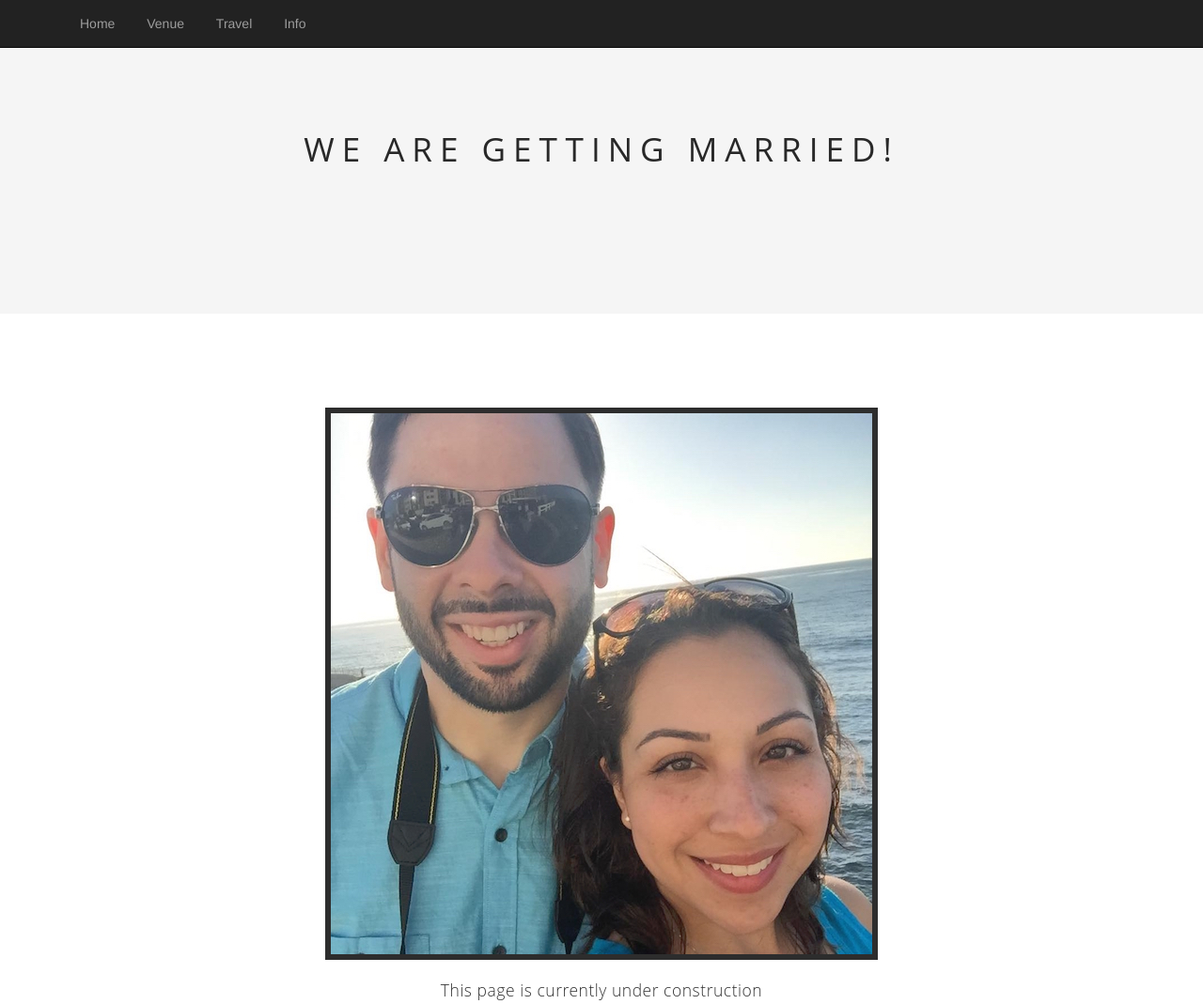
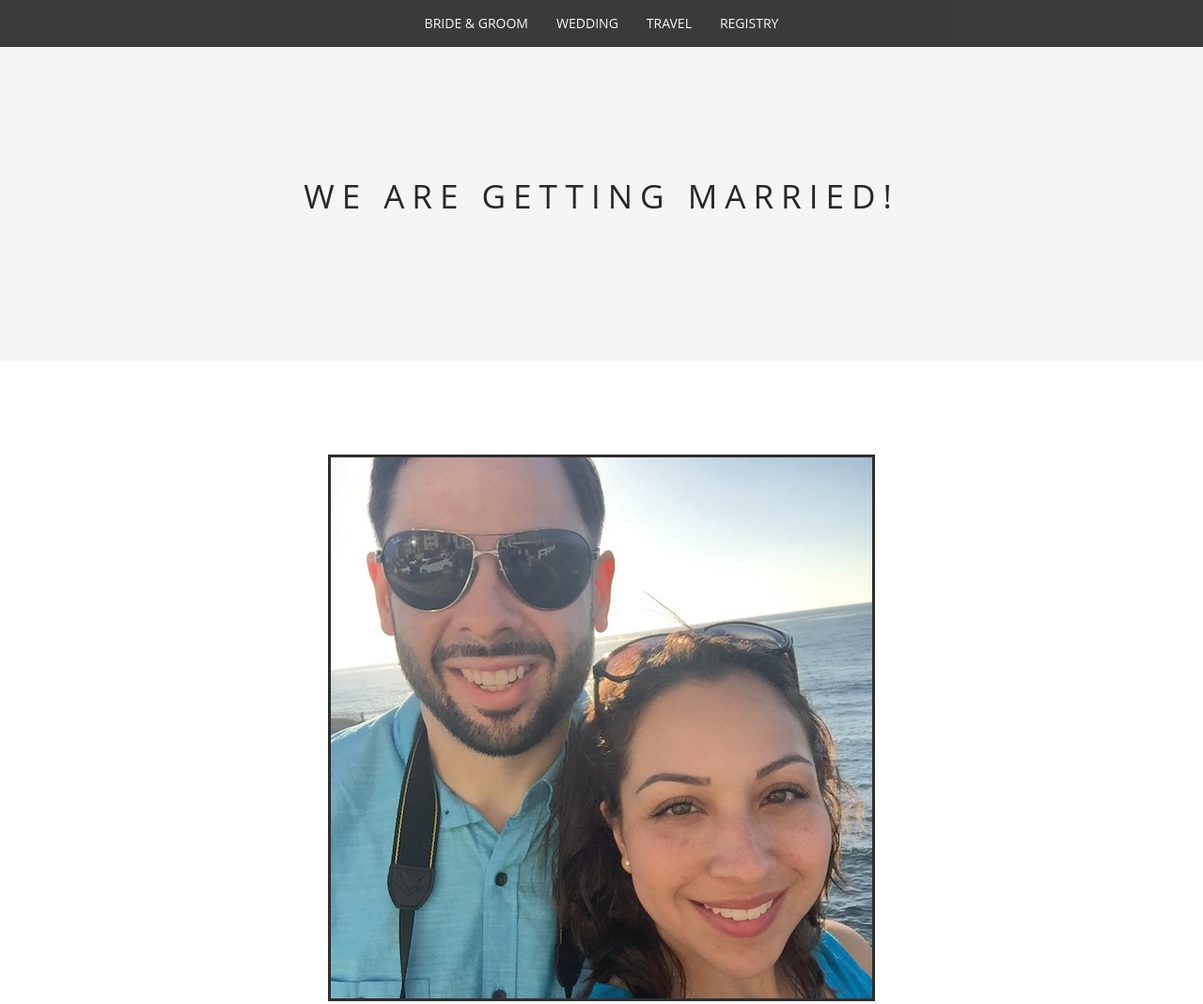
Before and after one commit to ariveralee/WeddingSite, a plain HTML site: page index.html in a window 1280 px wide. Shown: the top 1069 px of the page at 94% size. Drawn offline with nearby package versions, Linux system fonts and the light colour scheme.

Commit message:
fixed nav bar

```diff
--- a/css/home.css
+++ b/css/home.css
@@ -1,7 +1,3 @@
-
-
-
-
 #title {
     padding: 80px 0 120px;
     font-family: 'Open Sans', sans-serif;
@@ -30,40 +26,76 @@
     line-height: 1.4em;
     font-weight: 300;
 }
-/*
-#intro img {
-    max-width: 40em;
-    max-height: 60em;
-    border: .55em solid #2d2d2d;
-}*/
 
 .img-responsive {
     display: block;
     height: auto;
-    max-width: 100%;
-    border: .45em solid #2d2d2d;
+    max-width: 80%;
+    border: .25em solid #2d2d2d;
 }
 
-/* Desktop navigation */
-
-.navbar .nav,
-.navbar .nav > li {
-    float: none;
-    display: inline-block;
-    *display:inline;
-    *zoom:1;
-    vertical-align: top;
+#main_menu {
+    text-transform: uppercase;
+    margin: 0px;
 }
 
-.navbar-inner {
-    text-align: center;
-}
-/*
-.navbar .navbar {
-    display: inline-block;
-    float: none;
+#main_menu.navbar-default .navbar-brand {
+    color: rgba(119, 119, 119, 1);
 }
 
-.navabar .navbar-collapse {
-    text-align: center;
-    }*/
+/* The nav bar itself */
+#main_menu.navbar-default {
+    font-size: 10px;
+    background-color: rgba(0, 0, 0, 1);
+    border-width: 0px;
+    border-radius: 0px;
+    opacity: 0.77;
+}
+
+#main_menu.navbar-default .navbar-nav {
+    float: none;
+    margin: 0 auto;
+    display: table;
+    table-layout: fixed;
+}
+
+#main_menu.navbar-default .navbar-nav > li {
+    color: red;
+}
+
+/* font color and stuff like that */
+#main_menu.navbar-default .navbar-nav>li>a {
+    font-stretch: expanded;
+    font-size: 1.4em;
+    font-family: 'Open Sans', sans-serif;
+    color: whitesmoke;
+    background-color: rgba(248, 248, 248, 0);
+    line-height: 20px;
+    border-radius: 0px 0px 5px 5px;
+}
+
+/* when you however over each option */
+#main_menu.navbar-default .navbar-nav>li>a:hover,
+#main_menu.navbar-default .navbar-nav>li>a:focus {
+    color: black;
+    background-color: whitesmoke;
+    opacity: 0.97;
+}
+
+#main_menu.navbar-default .navbar-toggle {
+    border-color: #5eb4ff;
+}
+
+#main_menu.navbar-default .navbar-toggle:hover,
+#main_menu.navbar-default .navbar-toggle:focus {
+    background-color: #5eb4ff;
+}
+
+#main_menu.navbar-default .navbar-toggle .icon-bar {
+    background-color: #5eb4ff;
+}
+
+#main_menu.navbar-default .navbar-toggle:hover .icon-bar,
+#main_menu.navbar-default .navbar-toggle:focus .icon-bar {
+    background-color: #000000;
+}
--- a/index.html
+++ b/index.html
@@ -23,19 +23,26 @@
       <script src="https://oss.maxcdn.com/respond/1.4.2/respond.min.js"></script>
     <![endif]-->
 </head>
-<!-- Navigation for the desktop -->
-<nav class="navbar navbar-inverse navbar-fixed-top">
-    <div class="container">
-        <div class="collapse navbar-collapse">
+<div class="navbar navbar-default " id="main_menu" role="navigation">
+    <div class="container-fluid">
+        <div class="navbar-header">
+            <button class="navbar-toggle" data-target=".navbar-menubuilder" data-toggle="collapse" type="button"><span class="sr-only">Toggle navigation</span><span class="icon-bar"></span><span class="icon-bar"></span><span class="icon-bar"></span>
+            </button>
+        </div>
+        <div class="collapse navbar-collapse navbar-menubuilder">
             <ul class="nav navbar-nav">
-                <li><a href="#">Home</a></li>
-                <li><a href="#">Venue</a></li>
-                <li><a href="#">Travel</a></li>
-                <li><a href="#">Info</a></li>
+                <li class="active"><a href="https://www.blogger.com/">Bride &amp; Groom</a>
+                </li>
+                <li><a href="https://www.blogger.com/products">Wedding</a>
+                </li>
+                <li><a href="https://www.blogger.com/about-us">Travel</a>
+                </li>
+                <li><a href="https://www.blogger.com/contact">Registry</a>
+                </li>
             </ul>
         </div>
     </div>
-</nav>
+</div>
 
 <body>
     <section id="title">
```
